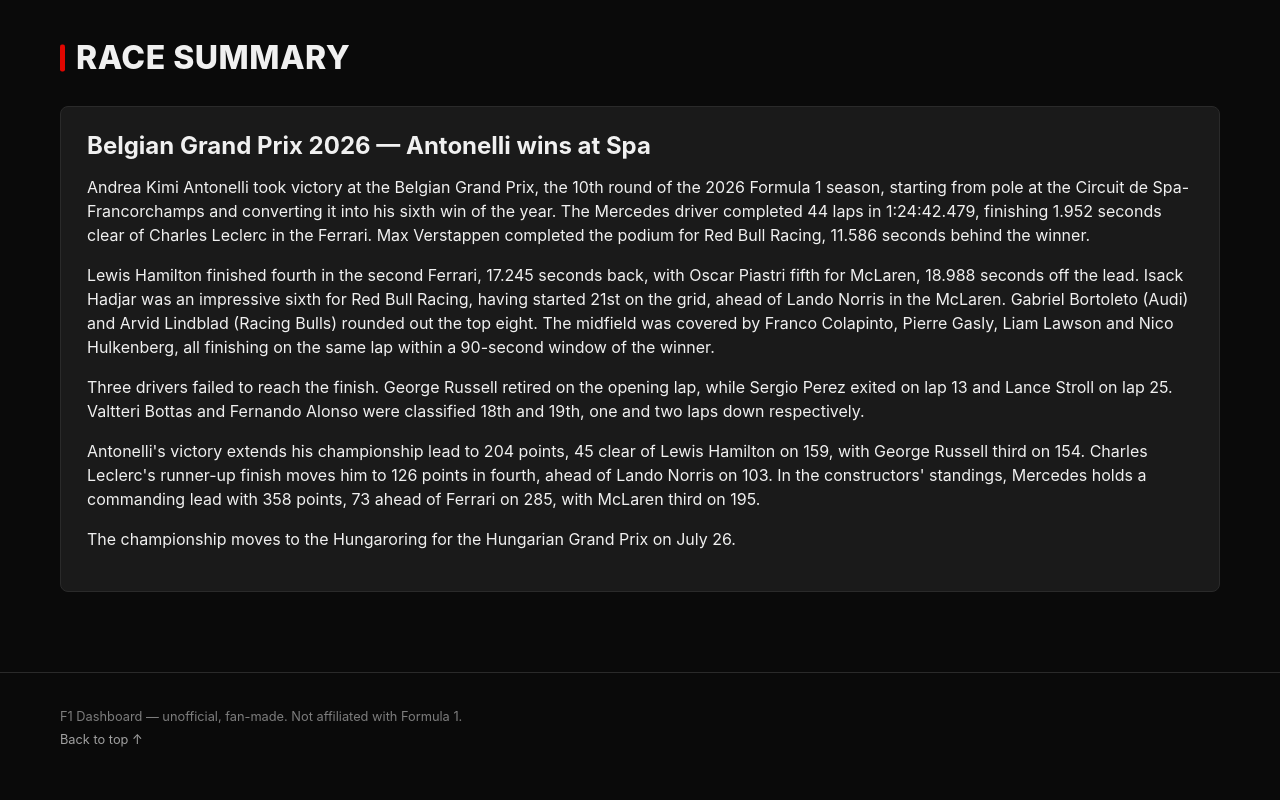
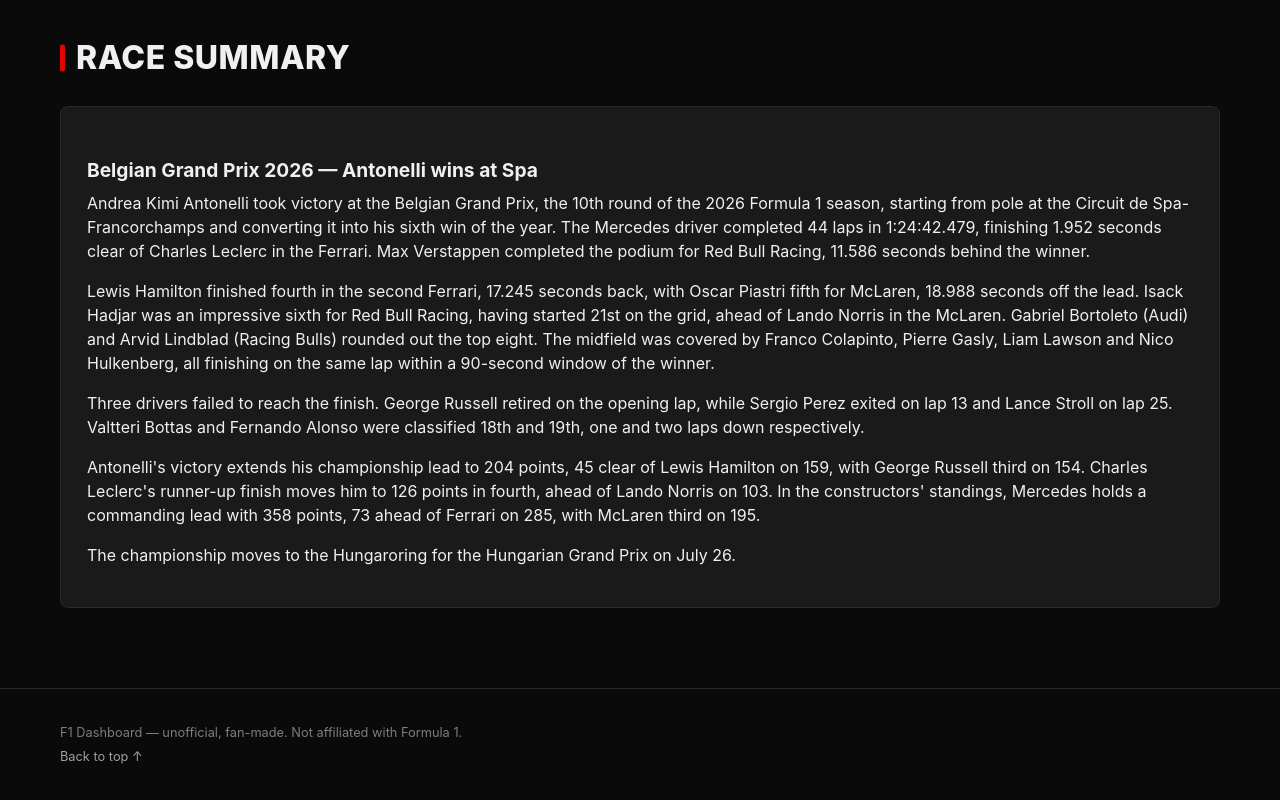
Before and after one commit to srx1980/f1-dashboard, a plain HTML site: page index.html in a window 1280 px wide. Shown: the part 4649-5449 px from the top of the page. Drawn offline with Linux system fonts and the light colour scheme.

Commit message:
Fix SEO: single H1 per page, add .nojekyll, remove CLAUDE.md from public site
- Change race summary H1 to H2 (page should have one H1)
- Add .nojekyll to bypass Jekyll processing (we serve raw static HTML)
- Remove CLAUDE.md from repo (was publicly served at /CLAUDE.md)
- Update .gitignore to prevent future CLAUDE.md commits

```diff
--- a/index.html
+++ b/index.html
@@ -191,7 +191,7 @@
         <h2 class="section__title" id="summary-h">Race Summary</h2>
       </div>
       <article class="card prose" id="summary-content">
-      <h1>Belgian Grand Prix 2026 — Antonelli wins at Spa</h1>
+      <h2 class="summary__title">Belgian Grand Prix 2026 — Antonelli wins at Spa</h2>
       <p>Andrea Kimi Antonelli took victory at the Belgian Grand Prix, the 10th round of the 2026 Formula 1 season, starting from pole at the Circuit de Spa-Francorchamps and converting it into his sixth win of the year. The Mercedes driver completed 44 laps in 1:24:42.479, finishing 1.952 seconds clear of Charles Leclerc in the Ferrari. Max Verstappen completed the podium for Red Bull Racing, 11.586 seconds behind the winner.</p>
       <p>Lewis Hamilton finished fourth in the second Ferrari, 17.245 seconds back, with Oscar Piastri fifth for McLaren, 18.988 seconds off the lead. Isack Hadjar was an impressive sixth for Red Bull Racing, having started 21st on the grid, ahead of Lando Norris in the McLaren. Gabriel Bortoleto (Audi) and Arvid Lindblad (Racing Bulls) rounded out the top eight. The midfield was covered by Franco Colapinto, Pierre Gasly, Liam Lawson and Nico Hulkenberg, all finishing on the same lap within a 90-second window of the winner.</p>
       <p>Three drivers failed to reach the finish. George Russell retired on the opening lap, while Sergio Perez exited on lap 13 and Lance Stroll on lap 25. Valtteri Bottas and Fernando Alonso were classified 18th and 19th, one and two laps down respectively.</p>
```
Also changed, not shown: 3 other files.
